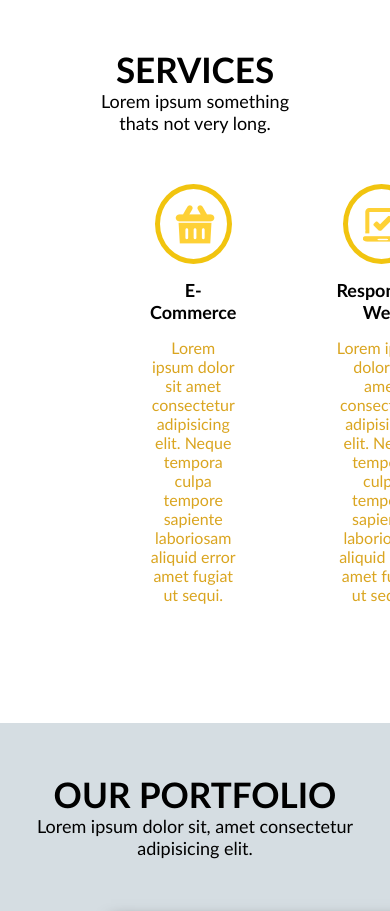
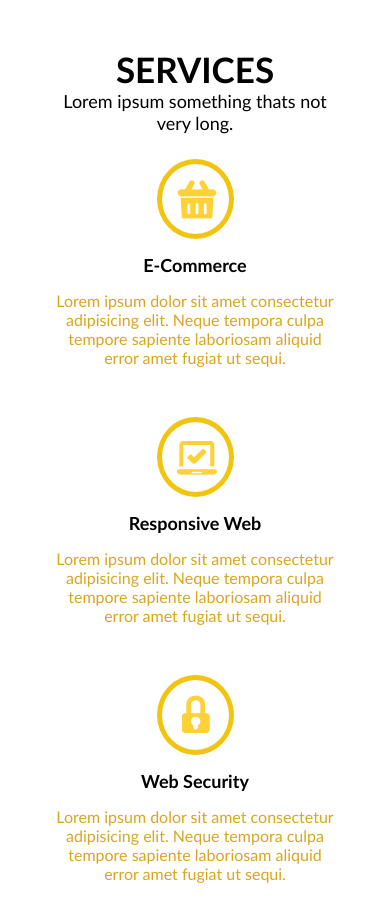
Before and after one commit to Sandip-Z/golden, a website: page index.html in a window 390 px wide. Shown: the part 846-1757 px from the top of the page. Drawn offline with Linux system fonts and the light colour scheme.

Commit message:
[add] make service section responsive to phone

```diff
--- a/sass/components/_service.scss
+++ b/sass/components/_service.scss
@@ -1,16 +1,25 @@
 .service {
   margin: 50px auto;
   padding: 0 100px;
+  @include respond(phone) {
+    padding: 0 50px;
+  }
   //   background-color: rgb(185, 142, 142);
 
   &__services {
     display: flex;
     justify-content: space-around;
+    @include respond(phone) {
+      flex-direction: column;
+    }
     // border: 1px solid red;
 
     &--item {
       //   border: 1px solid green;
       padding: 50px;
+      @include respond(phone) {
+        padding: 25px 0px;
+      }
       img {
         display: flex;
         margin: auto;
--- a/sass/main.scss
+++ b/sass/main.scss
@@ -1,7 +1,7 @@
 @import "./abstracts/variables";
+@import "./abstracts/mixins";
 
 @import "./abstracts/base";
-@import "./abstracts/mixins";
 @import "./abstracts/animation";
 
 @import "./layout/grid";
```
Also changed, not shown: style.css.
